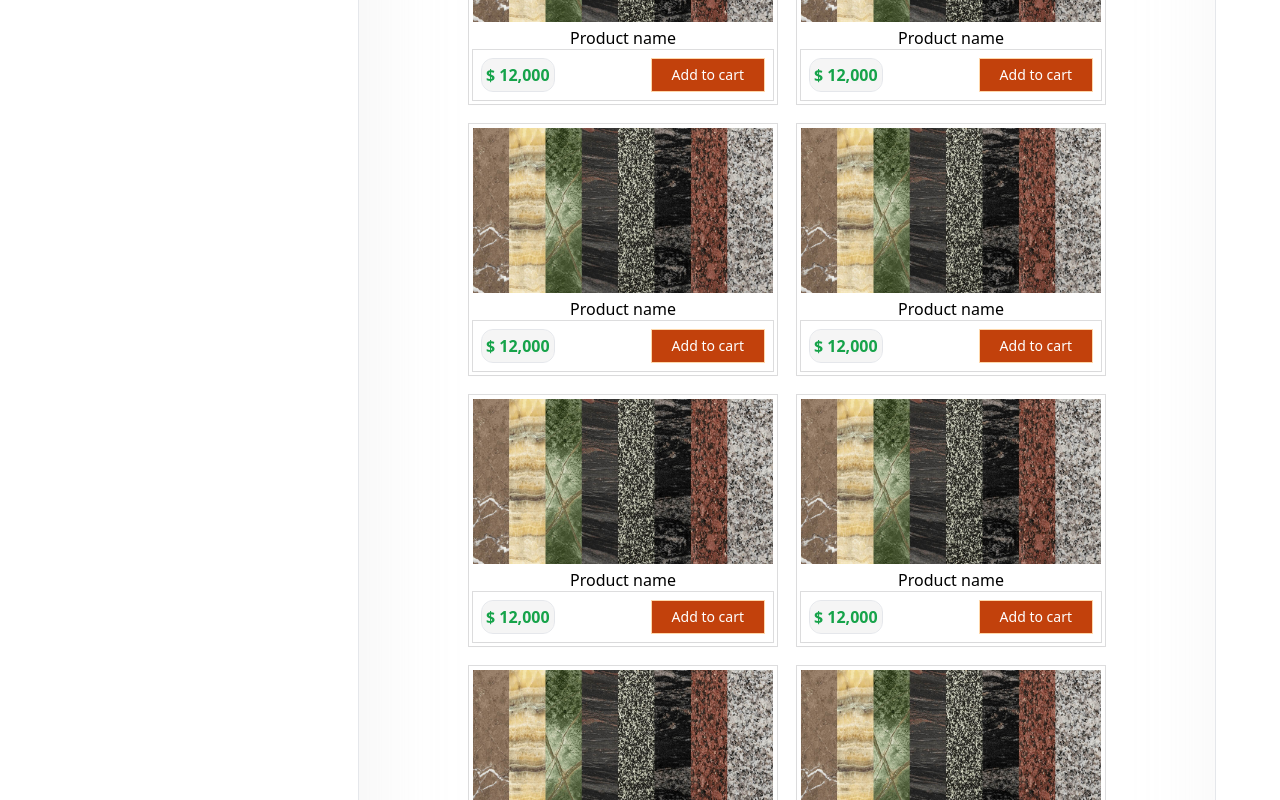
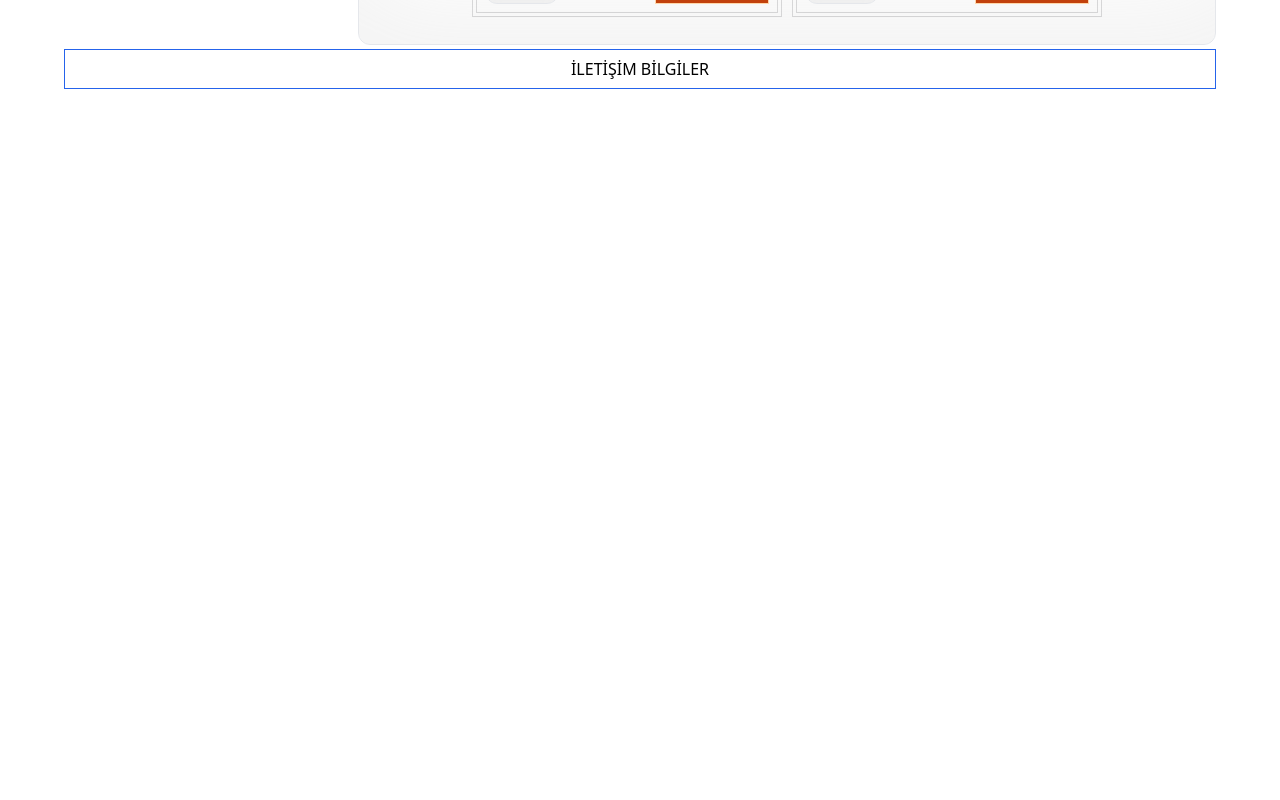
Before and after one commit to Bobzero23/Osmanli-Building-Frontend, a Next.js app: page / in a window 1280 px wide. Shown: the part 3460-4260 px from the top of the page. After the commit the page ends 3549 px from the top, so only its background shows below. Built offline with nearby package versions, Linux system fonts and the light colour scheme.

Commit message:
feature: decreasing the products and adding the key property

```diff
--- a/components/ProductList.jsx
+++ b/components/ProductList.jsx
@@ -2,12 +2,11 @@ import ProductCard from "./ProductCard";
 
 const ProductList = () => {
   return (
-    <div className="flex gap-5 flex-wrap justify-center w-auto p-2 shrink-1">
+    <div className="flex gap-3 flex-wrap justify-center w-auto p-2 shrink-1">
       {[
         1, 1, 1, 1, 1, 1, 1, 1, 1, 1, 1, 1, 1, 1, 1, 1, 1, 1, 1, 1, 1, 1, 1, 1,
-        1, 1, 1, 1, 1, 1, 1, 1, 1, 1, 1, 1,
-      ].map((card) => (
-        <ProductCard />
+      ].map((card, i) => (
+        <ProductCard key={i} />
       ))}
     </div>
   );
```
